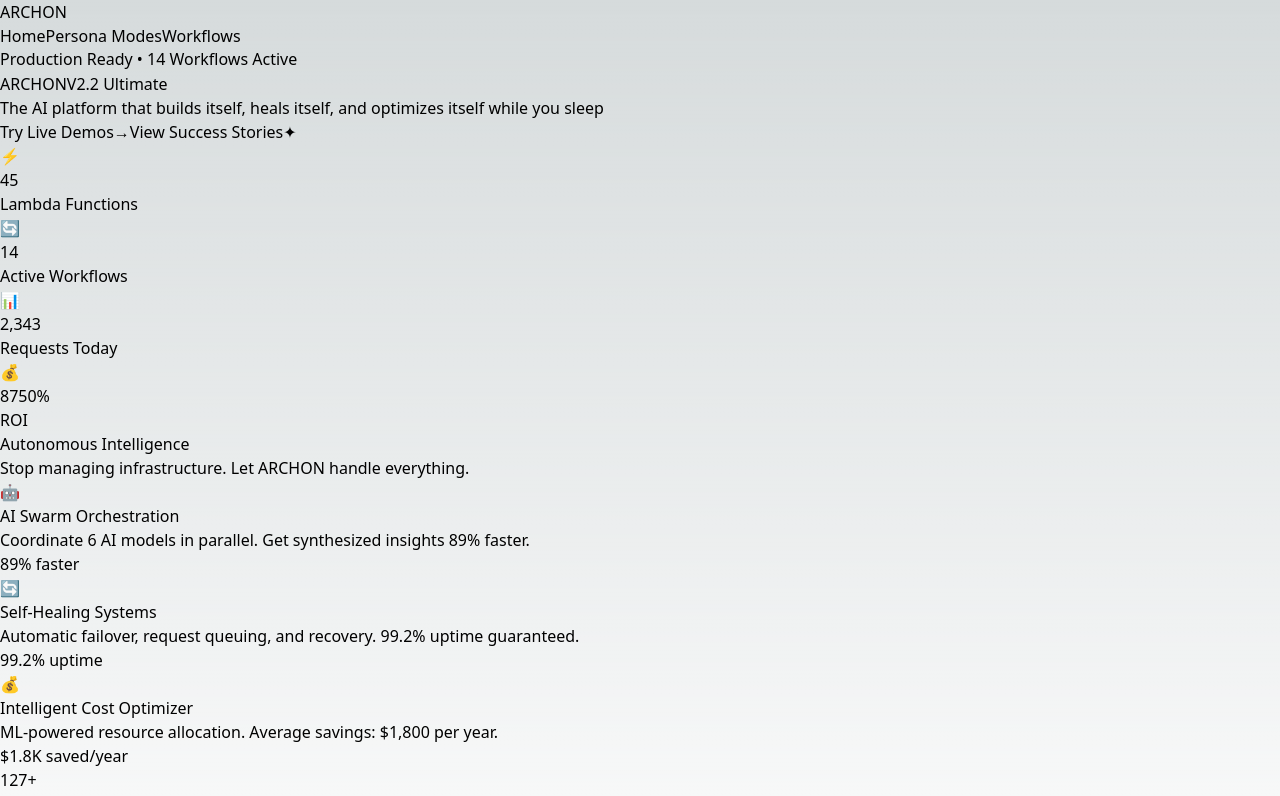
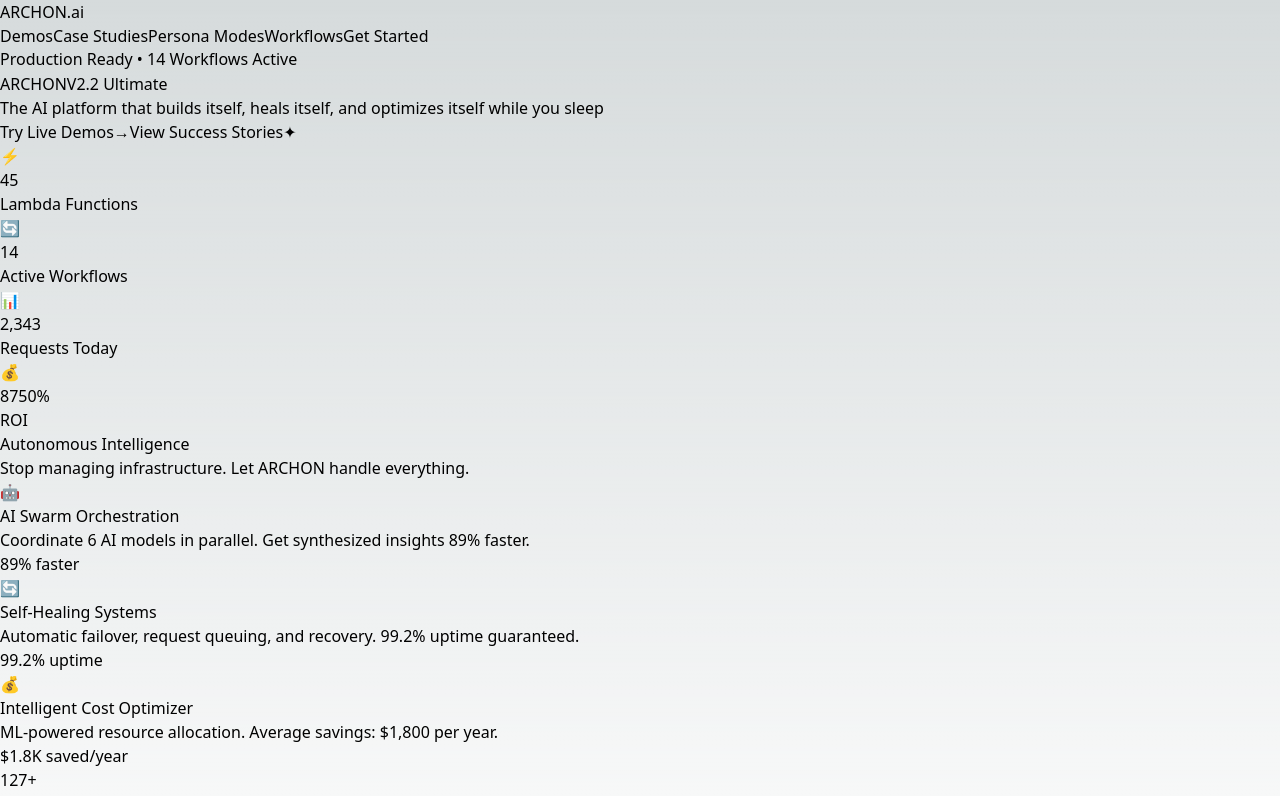
Before and after one commit to selfarchitectai-design/archon-frontend, a Next.js app: page / in a window 1280 px wide. Shown: the top 796 px of the page. Built offline with nearby package versions, Linux system fonts and the light colour scheme.

Commit message:
Premium design update

```diff
--- a/app/layout.tsx
+++ b/app/layout.tsx
@@ -16,11 +16,17 @@
       <body>
         <nav className="bg-gray-900 text-white p-4">
           <div className="container mx-auto flex justify-between items-center">
-            <h1 className="text-2xl font-bold">ARCHON</h1>
-            <div className="space-x-4">
-              <a href="/" className="hover:text-blue-400">Home</a>
-              <a href="/modes" className="hover:text-blue-400">Persona Modes</a>
-              <a href="/workflows" className="hover:text-blue-400">Workflows</a>
+            <a href="/" className="text-2xl font-bold hover:text-purple-400 transition-colors">
+              ARCHON<span className="text-purple-400">.ai</span>
+            </a>
+            <div className="flex items-center space-x-6">
+              <a href="/demos" className="hover:text-purple-400 transition-colors font-medium">Demos</a>
+              <a href="/case-studies" className="hover:text-purple-400 transition-colors font-medium">Case Studies</a>
+              <a href="/modes" className="hover:text-purple-400 transition-colors font-medium">Persona Modes</a>
+              <a href="/workflows" className="hover:text-purple-400 transition-colors font-medium">Workflows</a>
+              <a href="/pricing" className="px-4 py-2 bg-gradient-to-r from-purple-600 to-blue-600 rounded-lg hover:scale-105 transition-transform font-semibold">
+                Get Started
+              </a>
             </div>
           </div>
         </nav>
```
